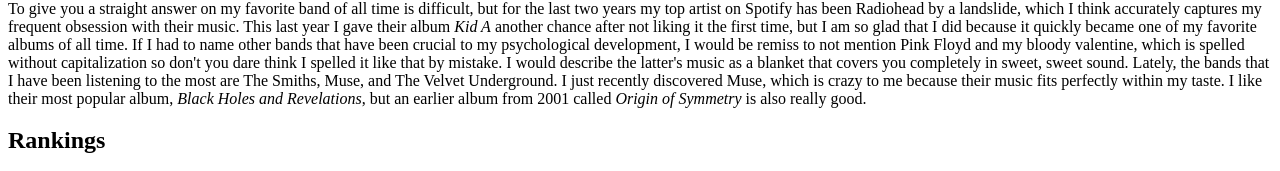
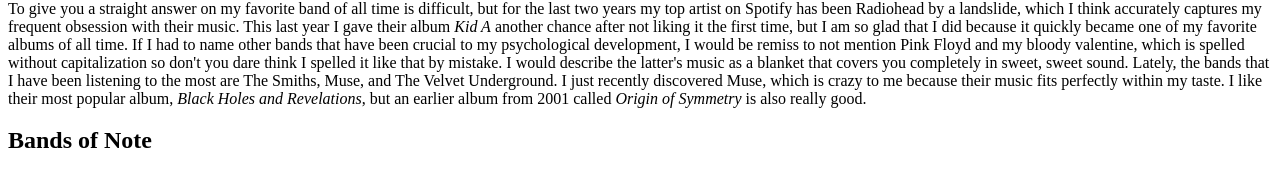
Before and after one commit to lanejgo/HTML-1, a plain HTML site: page page1.html in a window 1280 px wide. Shown: the part 317-488 px from the top of the page. Drawn offline with Linux system fonts and the light colour scheme.

Commit message:
Update page1.html

```diff
--- a/page1.html
+++ b/page1.html
@@ -28,7 +28,7 @@
         The Velvet Underground. I just recently discovered Muse, which is crazy to me because their music fits perfectly within
         my taste. I like their most popular album, <em>Black Holes and Revelations</em>, but an earlier album from 2001 called
         <em>Origin of Symmetry</em> is also really good.</p>
-    <h2>Rankings</h2>
+    <h2>Bands of Note</h2>
     <ul>
         <li>Radiohead</li>
         <li>my bloody valentine</li>
```
